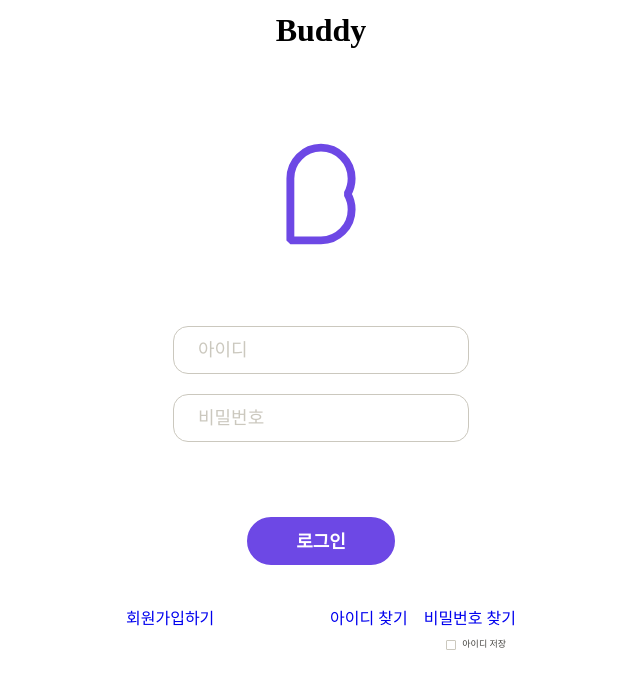
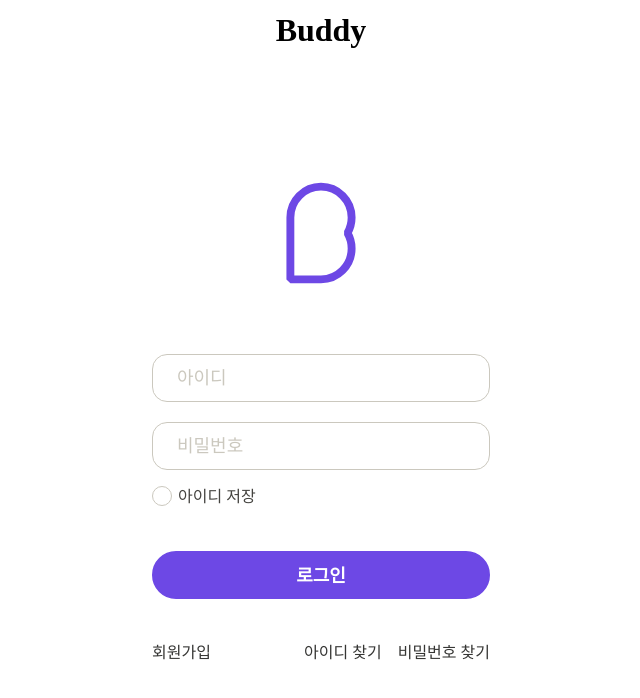
Before and after one commit to kmu-kcc/buddy-frontend, a React (Create React App) app: page /login in a window 1280 px wide. Shown: the top 698 px of the page, without its empty margins (319-959 px from the left). Built offline with nearby package versions, Linux system fonts and the light colour scheme; a web font is replaced by a local one.

Commit message:
Adjust login page layout components
- fix icon props size
- remove redundant elements
- add components for Link

```diff
--- a/src/pages/Login.tsx
+++ b/src/pages/Login.tsx
@@ -1,8 +1,15 @@
 import React, {useCallback, useState} from 'react';
+import styled from 'styled-components';
+import {space, SpaceProps} from 'styled-system';
 import {Link} from 'react-router-dom';
 import {Input, Button, Box, Check} from '../components';
 import {Buddy} from '../components/icons';
 
+const LinkText = styled(Link)<SpaceProps>`
+  color:#363634;
+  text-decoration: none;
+  ${space}
+`;
 
 export const Login = () => {
   const [id, setId] = useState('');
@@ -19,33 +26,19 @@ export const Login = () => {
   }, [idSaved, setIdSaved]);
 
   return (
-    <Box isFlex width='100%' style={{padding: '16px 24px'}} justifyContent='center'>
-      <Box isFlex width='390px' flexDirection='column' alignItems='center'>
-        <Box isBlock mt='65px' mb='65px' >
-          <Buddy width={70} height={106} color='#6D48E5' />
+    <Box isFlex width='100%' justifyContent='center'>
+      <Box isFlex width='338px' flexDirection='column' alignItems='center' pt='120px'>
+        <Box isBlock mb='64px' >
+          <Buddy width='70px' height='106px' color='#6D48E5' />
         </Box>
-        <Box isBlock margin='10px'>
-          <Input value={id} onChange={handleInputChange(setId)} placeholder='아이디' />
-        </Box>
-        <Box isBlock margin='10px'>
-          <Input value={password} onChange={handleInputChange(setPassword)} placeholder='비밀번호' />
-        </Box>
-        <Box mt='65px' mb='40px'>
-          <Button>로그인</Button>
-        </Box>
+        <Input width='100%' value={id} onChange={handleInputChange(setId)} placeholder='아이디' />
+        <Input mt='20px' width='100%' value={password} onChange={handleInputChange(setPassword)} placeholder='비밀번호' />
+        <Check mt='16px' mr='auto' boxShape='circle' size='20px' fontSize='16px' lineHeight='19px' onCheck={handleCheck} label='아이디 저장' checked={idSaved} />
+        <Button mt='45px' mb='40px' width='100%'>로그인</Button>
         <Box isFlex width='100%'>
-          <Box mr='auto'>
-            <Link to='/test' style={{textDecoration: 'none'}}>회원가입하기</Link>
-          </Box>
-          <Box>
-            <Link to='/test' style={{textDecoration: 'none'}}>아이디 찾기</Link>
-          </Box>
-          <Box ml='16px'>
-            <Link to='/test' style={{textDecoration: 'none'}}>비밀번호 찾기</Link>
-          </Box>
-        </Box>
-        <Box isFlex width='100%' mt='10px'>
-          <Check ml='auto' boxShape='rectangle' mr='10px' onCheck={handleCheck} label='아이디 저장' checked={idSaved} />
+          <LinkText to='/signup'>회원가입</LinkText>
+          <LinkText to='/test' ml='auto'>아이디 찾기</LinkText>
+          <LinkText to='/test' ml='16px'>비밀번호 찾기</LinkText>
         </Box>
       </Box>
     </Box>
```
